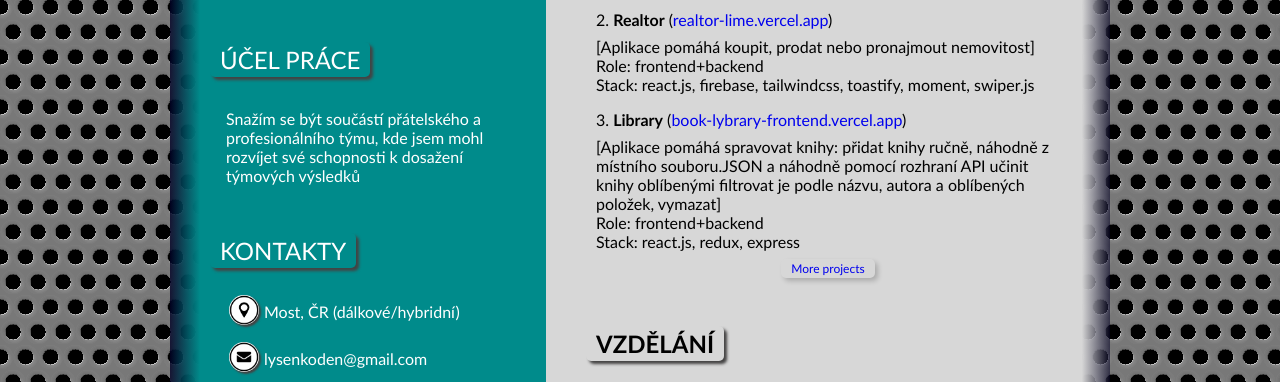
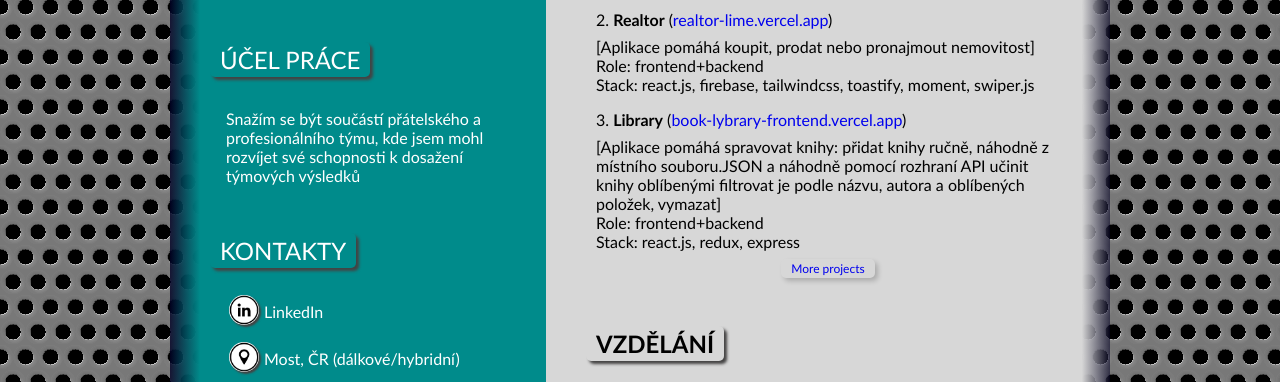
Before and after one commit to LysenkoDenys/cv-cz, a website with bundled scripts: page index.html in a window 1280 px wide. Shown: the part 418-800 px from the top of the page. Built offline with nearby package versions, Linux system fonts and the light colour scheme.

Commit message:
improved by Jardo-01

```diff
--- a/index.html
+++ b/index.html
@@ -80,6 +80,24 @@
               <li class="data__item">
                 <a
                   class="data__link"
+                  href="https://linkedin.com/in/lysenko-denys"
+                  target="_blank"
+                  title="linkedin"
+                >
+                  <div
+                    class="sprite linkedin"
+                    aria-hidden="true"
+                    title="linkedin"
+                  ></div>
+                </a>
+                <span id="linkedInFirst">LinkedIn</span>
+
+                <!-- лінкедін клікабельний-->
+                <!-- колір синій на ньому -->
+              </li>
+              <li class="data__item">
+                <a
+                  class="data__link"
                   href="https://www.google.com/maps/place/%D0%9C%D0%BE%D1%81%D1%82/@50.5143769,13.4342281,11z/data=!3m1!4b1!4m6!3m5!1s0x470a1f9bdefaee05:0x400af0f66157c50!8m2!3d50.5015549!4d13.6329122!16zL20vMDNoeTlw?authuser=0&entry=ttu&g_ep=EgoyMDI0MTExMy4xIKXMDSoASAFQAw%3D%3D"
                   target="_blank"
                   title="location"
@@ -150,7 +168,7 @@
             <h2 class="title" id="title04">Social Media</h2>
 
             <div class="social-media__list">
-              <a
+              <!-- <a
                 class="social-media__link"
                 href="https://linkedin.com/in/lysenko-denys"
                 target="_blank"
@@ -161,7 +179,7 @@
                   aria-hidden="true"
                   title="linkedin"
                 ></div>
-              </a>
+              </a> -->
               <a
                 class="social-media__link"
                 href="https://www.facebook.com/profile.php?id=100001281440746"
```
